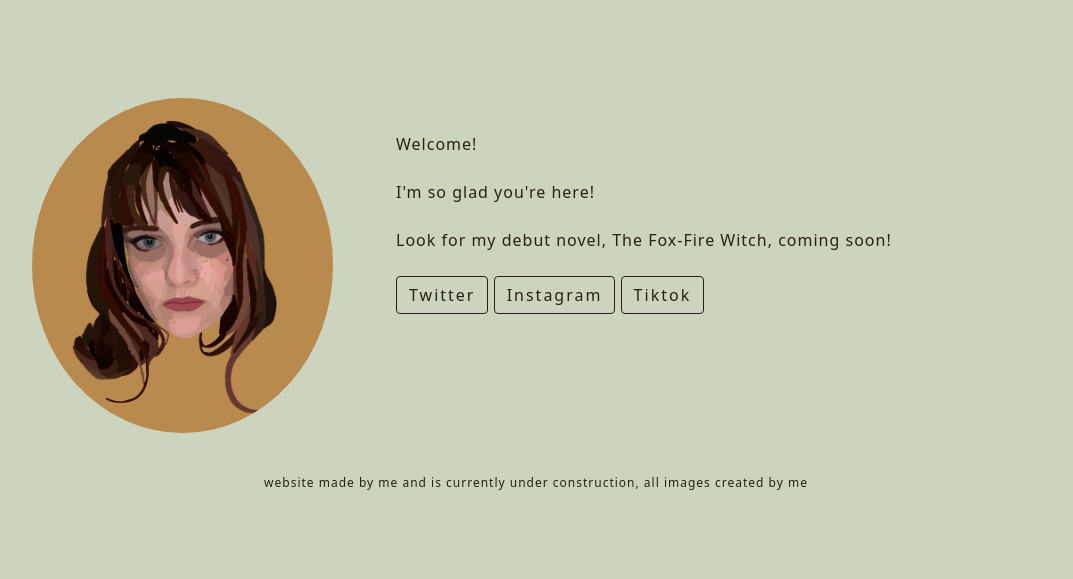
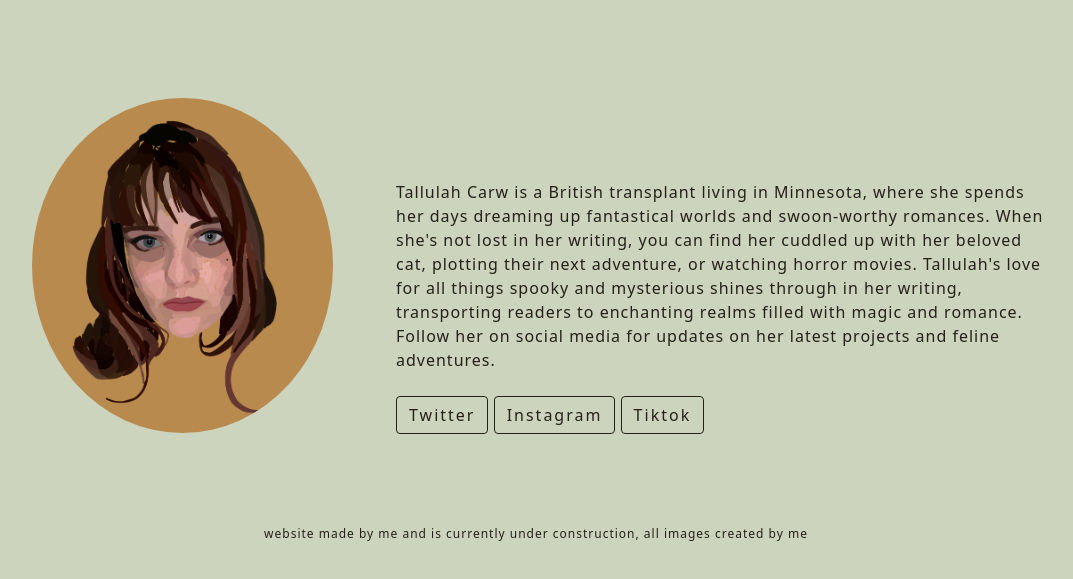
Before and after one commit to tallulahshepherd/authorwebsite, a plain HTML site: page bio.html in a window 1280 px wide. Shown: the part 129-708 px from the top of the page, without its empty margins (104-1177 px from the left). Drawn offline with nearby package versions, Linux system fonts and the light colour scheme.

Commit message:
Update bio.html

```diff
--- a/bio.html
+++ b/bio.html
@@ -38,11 +38,15 @@
      <img id="portrait" class="img-fluid" src="images/portraitbrown.PNG" alt="portrait of Tallulah Carw, shown with dark hair, over a muted orange background">
     </div>
     <div class="col-8">
-      <p style="padding:35px">Welcome!<br><br>
+      <p style="padding:35px"><br><br>
 
-      I'm so glad you're here!<br><br>
-
-      Look for my debut novel, The Fox-Fire Witch, coming soon!<br><br>
+      Tallulah Carw is a British transplant living in Minnesota,
+	      where she spends her days dreaming up fantastical worlds and swoon-worthy romances.
+	      When she's not lost in her writing, you can find her cuddled up with her beloved cat,
+	      plotting their next adventure, or watching horror movies.
+	      Tallulah's love for all things spooky and mysterious shines through in her writing,
+	      transporting readers to enchanting realms filled with magic and romance.
+	      Follow her on social media for updates on her latest projects and feline adventures.<br><br>
 
 
 
```
